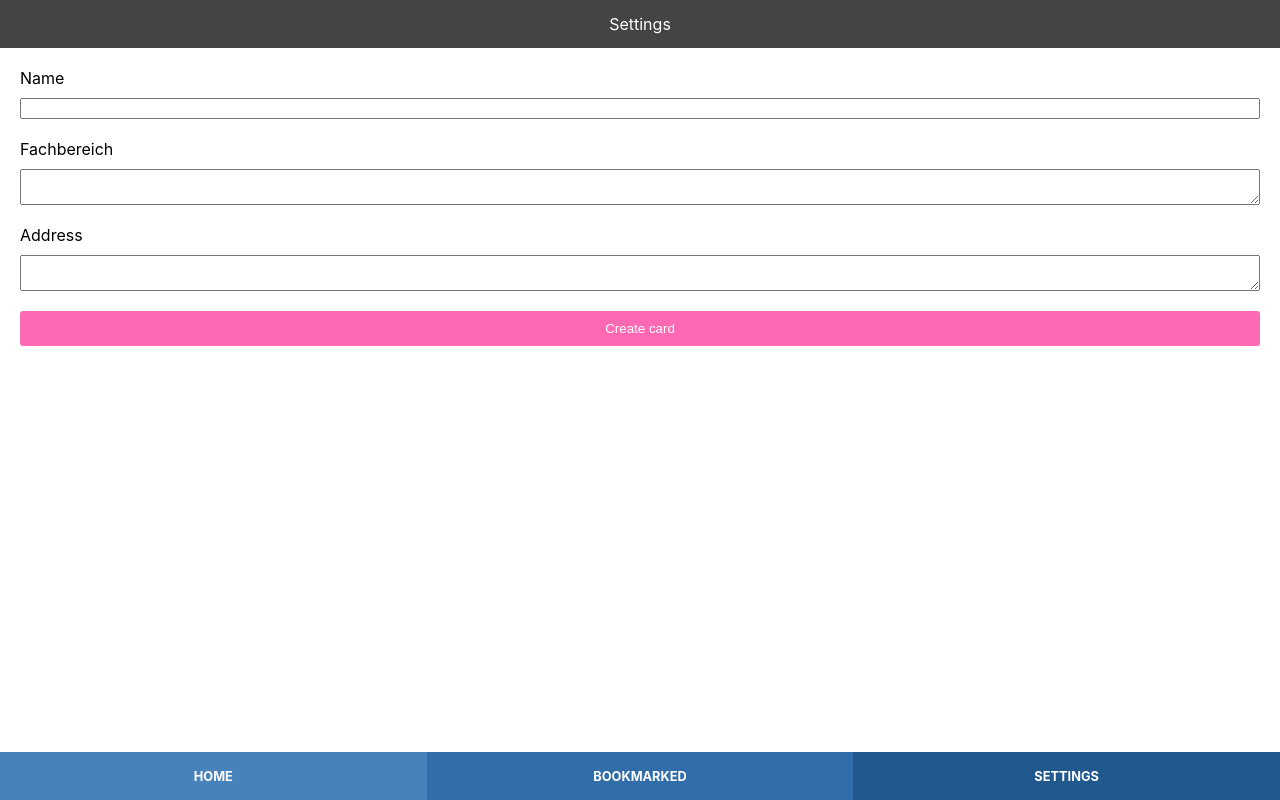
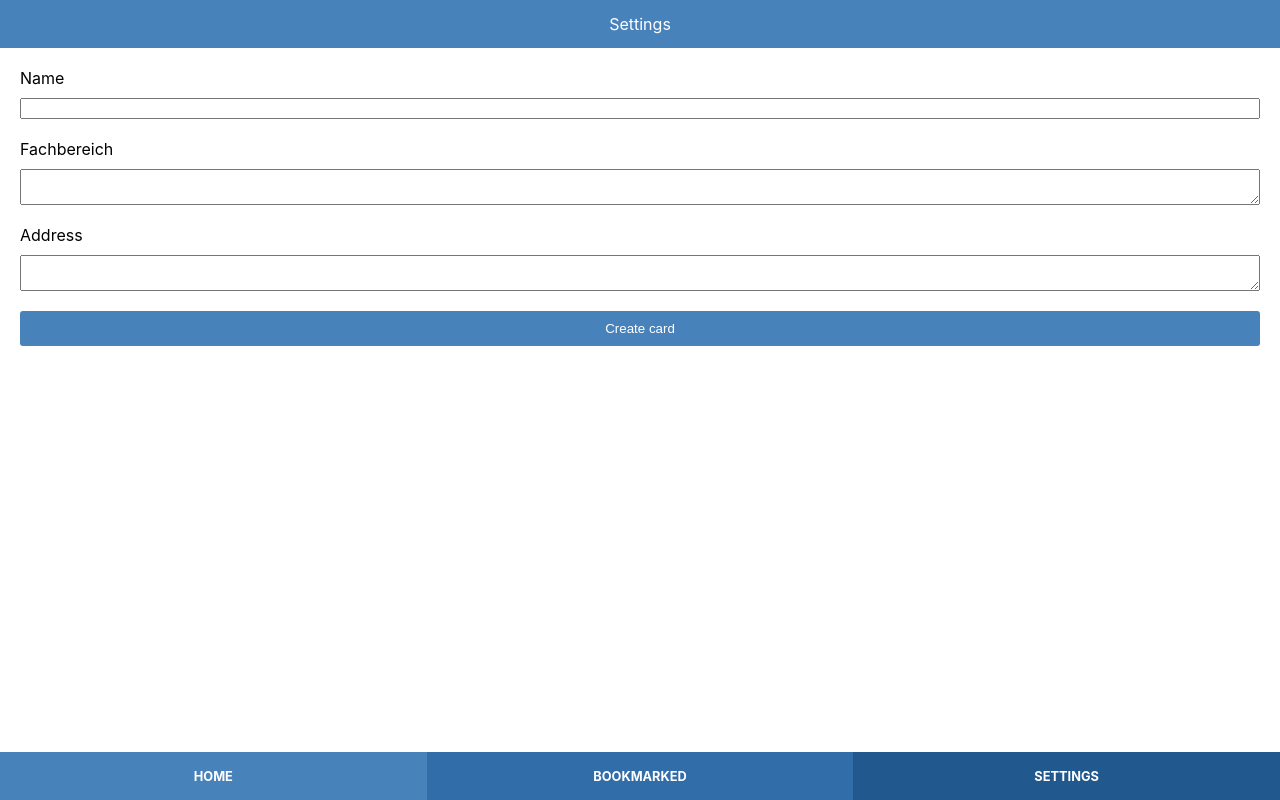
Before and after one commit to nurizai/DrLanguage, a React (Create React App) app: page /settings in a window 1280 px wide. Built offline with nearby package versions, Linux system fonts and the light colour scheme; no server answers.

Commit message:
Add bookmarked

```diff
--- a/src/Page.js
+++ b/src/Page.js
@@ -20,6 +20,6 @@ const Header = styled.header`
   display: flex;
   justify-content: center;
   align-items: center;
-  background: #444;
+  background: #4882BB;
   color: white;
 `
--- a/src/SettingsPage.js
+++ b/src/SettingsPage.js
@@ -66,6 +66,6 @@ const ButtonStyled = styled.button`
   border: none;
   border-radius: 3px;
   padding: 10px;
-  background: hotpink;
+  background: #4882BB;
   color: white;
 `
```
